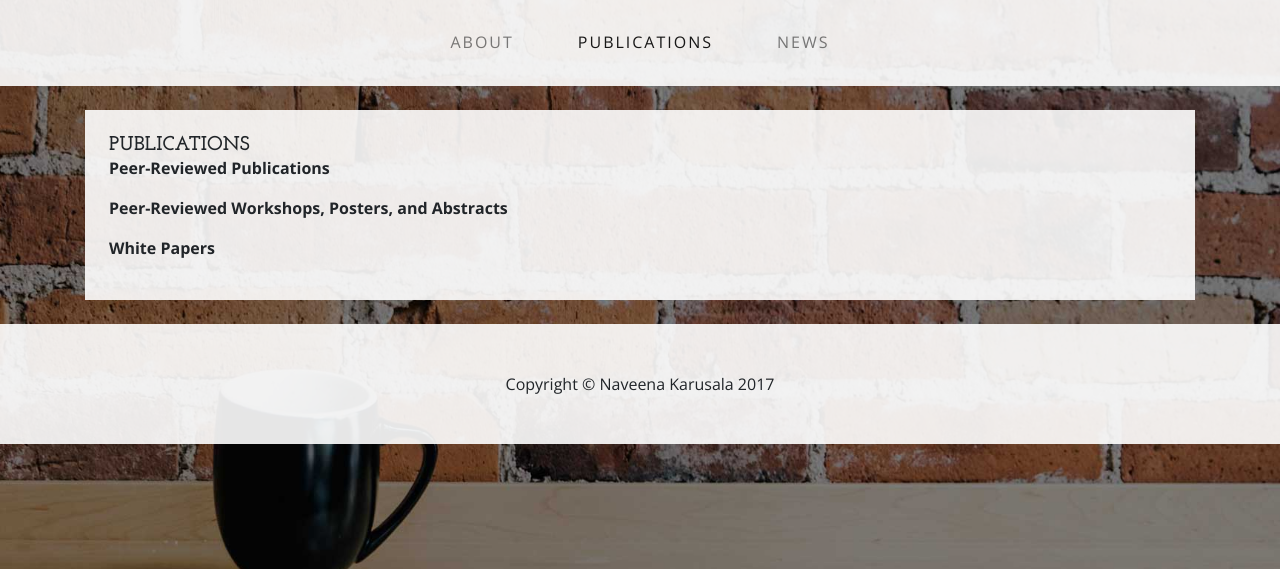
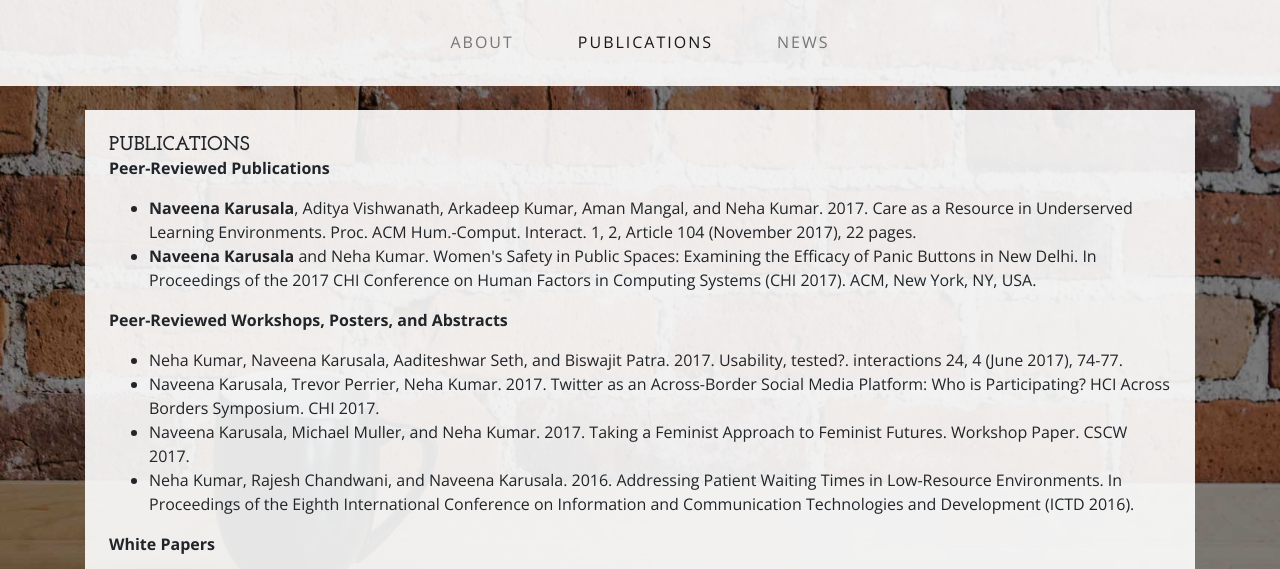
Before and after one commit to nkarusala/nkarusala.github.io, a website: page publications.html in a window 1280 px wide. Shown: the part 197-766 px from the top of the page. Drawn offline with nearby package versions, Linux system fonts and the light colour scheme.

```diff
--- a/publications.html
+++ b/publications.html
@@ -61,10 +61,23 @@
         </h2>
         <p>
         <strong>Peer-Reviewed Publications</strong>
+          <ul>
+            <li><b>Naveena Karusala</b>, Aditya Vishwanath, Arkadeep Kumar, Aman Mangal, and Neha Kumar. 2017. Care as a Resource in Underserved Learning Environments. Proc. ACM Hum.-Comput. Interact. 1, 2, Article 104 (November 2017), 22 pages.</li>
+            <li><b>Naveena Karusala</b> and Neha Kumar. Women's Safety in Public Spaces: Examining the Efficacy of Panic Buttons in New Delhi. In Proceedings of the 2017 CHI Conference on Human Factors in Computing Systems (CHI 2017). ACM, New York, NY, USA.</li>
+          </ul>
         <p>
         <strong>Peer-Reviewed Workshops, Posters, and Abstracts</strong>
+          <ul>
+            <li>Neha Kumar, Naveena Karusala, Aaditeshwar Seth, and Biswajit Patra. 2017. Usability, tested?. interactions 24, 4 (June 2017), 74-77.</li>
+            <li>Naveena Karusala, Trevor Perrier, Neha Kumar. 2017. Twitter as an Across-Border Social Media Platform: Who is Participating? HCI Across Borders Symposium. CHI 2017.</li>
+            <li>Naveena Karusala, Michael Muller, and Neha Kumar. 2017. Taking a Feminist Approach to Feminist Futures. Workshop Paper. CSCW 2017.</li>
+            <li>Neha Kumar, Rajesh Chandwani, and Naveena Karusala. 2016. Addressing Patient Waiting Times in Low-Resource Environments. In Proceedings of the Eighth International Conference on Information and Communication Technologies and Development (ICTD 2016). </li>
+          </ul>
         <p>
         <strong>White Papers</strong>
+          <ul>
+            <li>Alex Akins, Naveena Karusala, Alexandre Poux, and Louis Williams. United States. Georgia Institute of Technology. Virtual Browsing: The Georgia Tech Library in the Digital Age. 2015.</li>
+          </ul>
       </div>
 
     </div>
```
